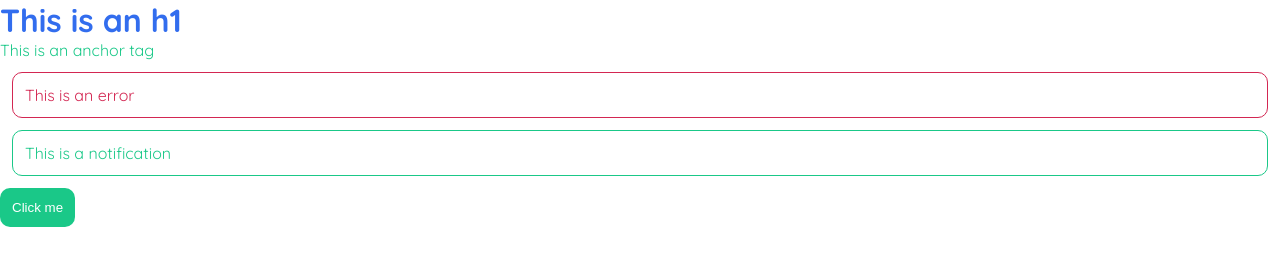
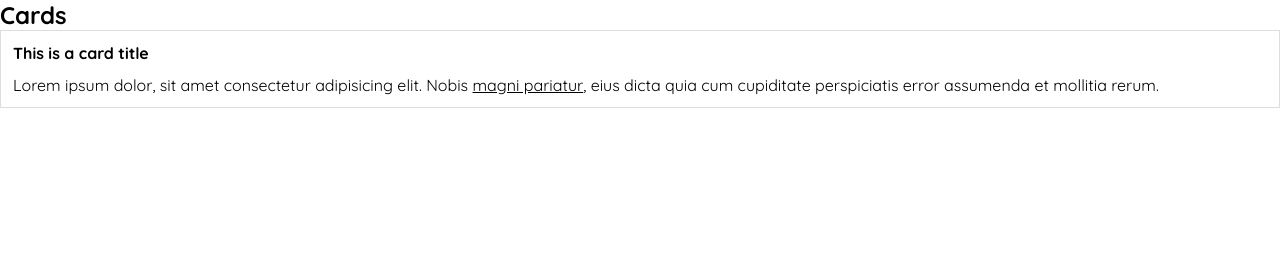
Before and after one commit to adamskristy/complete-sass-tutorial, a website: page index.html in a window 1280 px wide. Drawn offline with Linux system fonts and the light colour scheme.

Commit message:
partials

```diff
--- a/gulpfile.js
+++ b/gulpfile.js
@@ -5,8 +5,8 @@ const sass = require('gulp-sass')(require('sass'))
 
 //compiles sass into css
 function buildStyles() {
-    //path to source file
-    return src('index.scss')
+    //path to source file, use * to watch all files with .scss extension
+    return src('mysass/**/*.scss')
     //.pipe combines functions, the output of each function becomes input for next??
         .pipe(sass())
         //files will be compiled into this folder
@@ -16,7 +16,7 @@ function buildStyles() {
 //actively watch sass file and updates
 function watchStyles() {
     //watch array files [index.scss file], 2nd arg function to run when file changes
-    watch(['index.scss'], buildStyles)
+    watch(['mysass/**/*.scss'], buildStyles)
 }
 
 //series functions allows to export/run functions in order
--- a/index.html
+++ b/index.html
@@ -8,10 +8,11 @@
     <link rel="stylesheet" href="/css/index.css">
 </head>
 <body>
-    <h1>This is an h1</h1>
-    <a href='#'>This is an anchor tag</a>
-    <p class="error">This is an error</p>
-    <p class="notification">This is a notification</p>
-    <button>Click me</button>
+    <h2>Cards</h2>
+    <div class="card">
+        <h1 class="card-title">This is a card title</h1>
+        <p class="card-body">Lorem ipsum dolor, sit amet consectetur adipisicing elit. Nobis <a href='#'>magni pariatur</a>, eius dicta quia cum cupiditate perspiciatis error assumenda et mollitia rerum.</p>
+    </div>
+
 </body>
 </html>
--- a/index.scss
+++ /dev/null
@@ -1,91 +0,0 @@
-/*
-    Browsers do not understand sass so this file has to be compiled into a css file
-        can use live SASS compiler extenstion in VS Code
-        can use task runner Gulp (at time of video) Grunt? Webpack?
-
-*/
-
-// import google font
-@import url('https://fonts.googleapis.com/css2?family=Quicksand:wght@300;400;500;600;700&display=swap');
-
-/* reset styles */
-* {
-  color: inherit;
-  margin: 0;
-}
-
-body {
-  font-family: Quicksand;
-}
-
-ul {
-  padding: 0;
-  list-style-type: none;
-}
-
-a {
-  text-decoration: none;
-}
-
-hr {
-  border: 0;
-  border-top: 1px dotted #efefef;
-}
-
-img {
-  max-width: 100%;
-}
-
-
-//Variables
-
-//theme colors
-$primary: #326dee;
-$secondary: #1ac888;
-$error: #d32752;
-$info: #f6c31c;
-
-//spacing
-$base-padding: 0.75rem;
-$base-margin: 0.75rem;
-
-//borders
-$base-border-thickness: 1px;
-$base-border-radius: 10px;
-
-h1 {
-  color: $primary;
-
-}
-
-a {
-  color: $secondary
-}
-
-button {
-  color: white;
-  border: 0;
-  background: $secondary;
-  border-radius: $base-border-radius;
-  padding: $base-padding;
-}
-
-.error {
-  color: $error;
-  border-color: $error;
-  border-style: solid;
-  margin: $base-margin;
-  padding: $base-padding;
-  border-radius: $base-border-radius;
-  border-width: $base-border-thickness;
-}
-
-.notification {
-  color: $secondary;
-  border-color: $secondary;
-  border-style: solid;
-  margin: $base-margin;
-  padding: $base-padding;
-  border-radius: $base-border-radius;
-  border-width: $base-border-thickness;
-}
--- /dev/null
+++ b/mysass/_base.scss
@@ -0,0 +1,30 @@
+
+@import url('https://fonts.googleapis.com/css2?family=Quicksand:wght@300;400;500;600;700&display=swap');
+
+/* reset styles */
+* {
+  color: inherit;
+  margin: 0;
+}
+
+body {
+  font-family: Quicksand;
+}
+
+ul {
+  padding: 0;
+  list-style-type: none;
+}
+
+a {
+  text-decoration: none;
+}
+
+hr {
+  border: 0;
+  border-top: 1px dotted #efefef;
+}
+
+img {
+  max-width: 100%;
+}
--- /dev/null
+++ b/mysass/_variables.scss
@@ -0,0 +1,23 @@
+// named with underscore to tell to not watch and compile this file since only holds variables
+
+//theme colors
+$primary: #326dee;
+$secondary: #1ac888;
+$error: #d32752;
+$info: #f6c31c;
+
+//spacing
+$base-padding: 0.75rem;
+$base-margin: 0.75rem;
+
+//borders
+$base-border-thickness: 1px;
+$base-border-radius: 10px;
+
+// box-shadow
+$base-box-shadow: 1px, 3px, 5px rgba(0,0,0,0.1);
+
+//font size
+$base-font-size: 1rem;
+$font-size-sm: $base-font-size * 0.75;
+$font-size-lg: $base-font-size * 1.5;
--- /dev/null
+++ b/mysass/components/_card.scss
@@ -0,0 +1,21 @@
+.card {
+    display: block;
+    padding: $base-padding;
+    border: $base-border-thickness solid #ddd;
+    box-shadow: $base-box-shadow;
+
+    //nesting
+    .card-title {
+        font-size: $base-font-size;
+        padding-bottom: $base-padding;
+        font-weight: bold;
+    }
+
+    .card-body {
+        font-size: $base-font-size;
+
+        a {
+            text-decoration: underline;
+        }
+    }
+}
--- /dev/null
+++ b/mysass/index.scss
@@ -0,0 +1,22 @@
+/*
+    Browsers do not understand sass so this file has to be compiled into a css file
+        can use live SASS compiler extenstion in VS Code
+        can use task runner Gulp (at time of video) Grunt? Webpack?
+
+*/
+
+//import partials -  way to split code into multiple files then import them later
+// order of import matters
+
+// variables and functions
+@import 'variables';
+
+// base and layout
+@import 'base';
+
+// colors
+
+// components  (buttons, card, navbar)
+@import 'components/card'
+
+// utility (margin, padding, opacity
```
Also changed, not shown: css/index.css.
